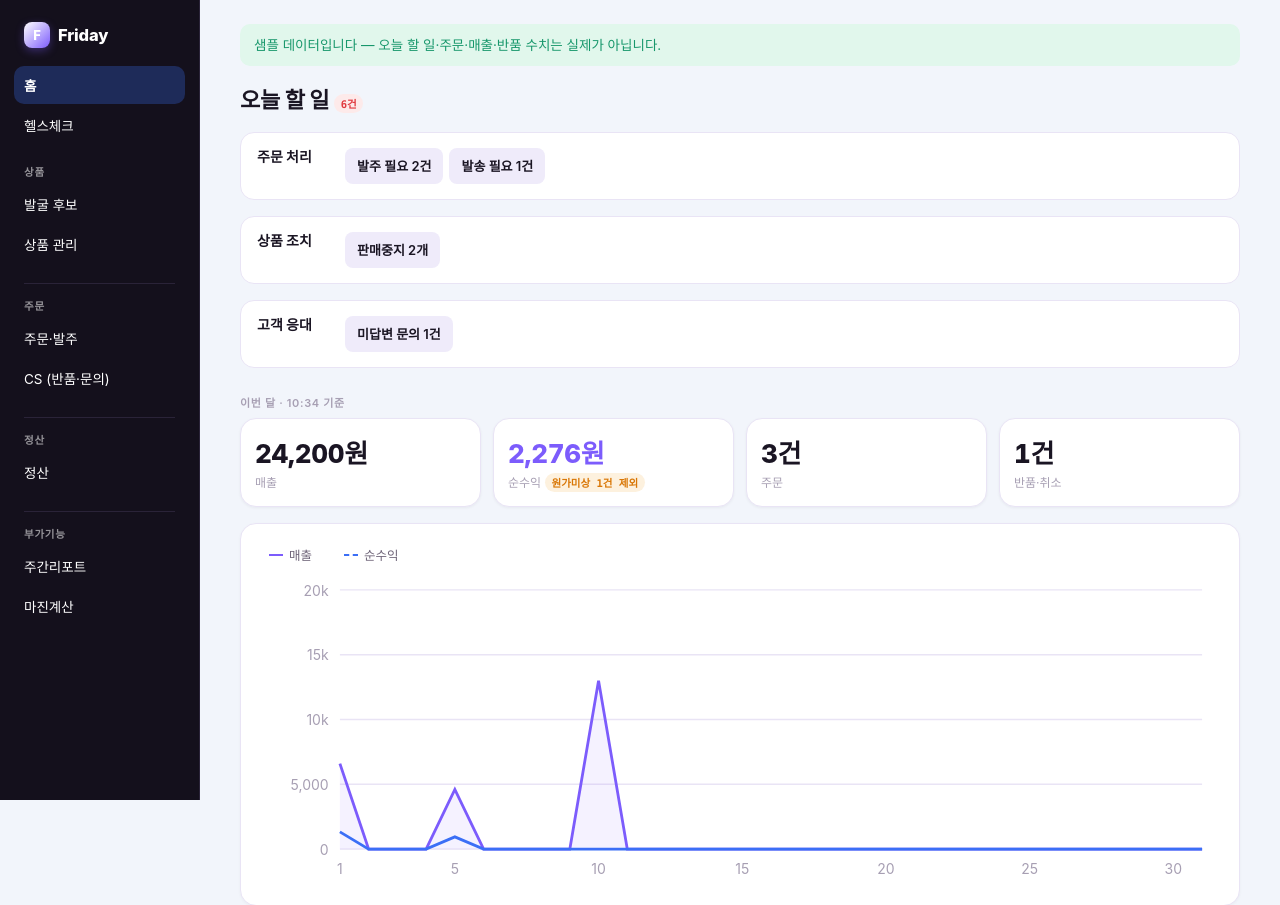
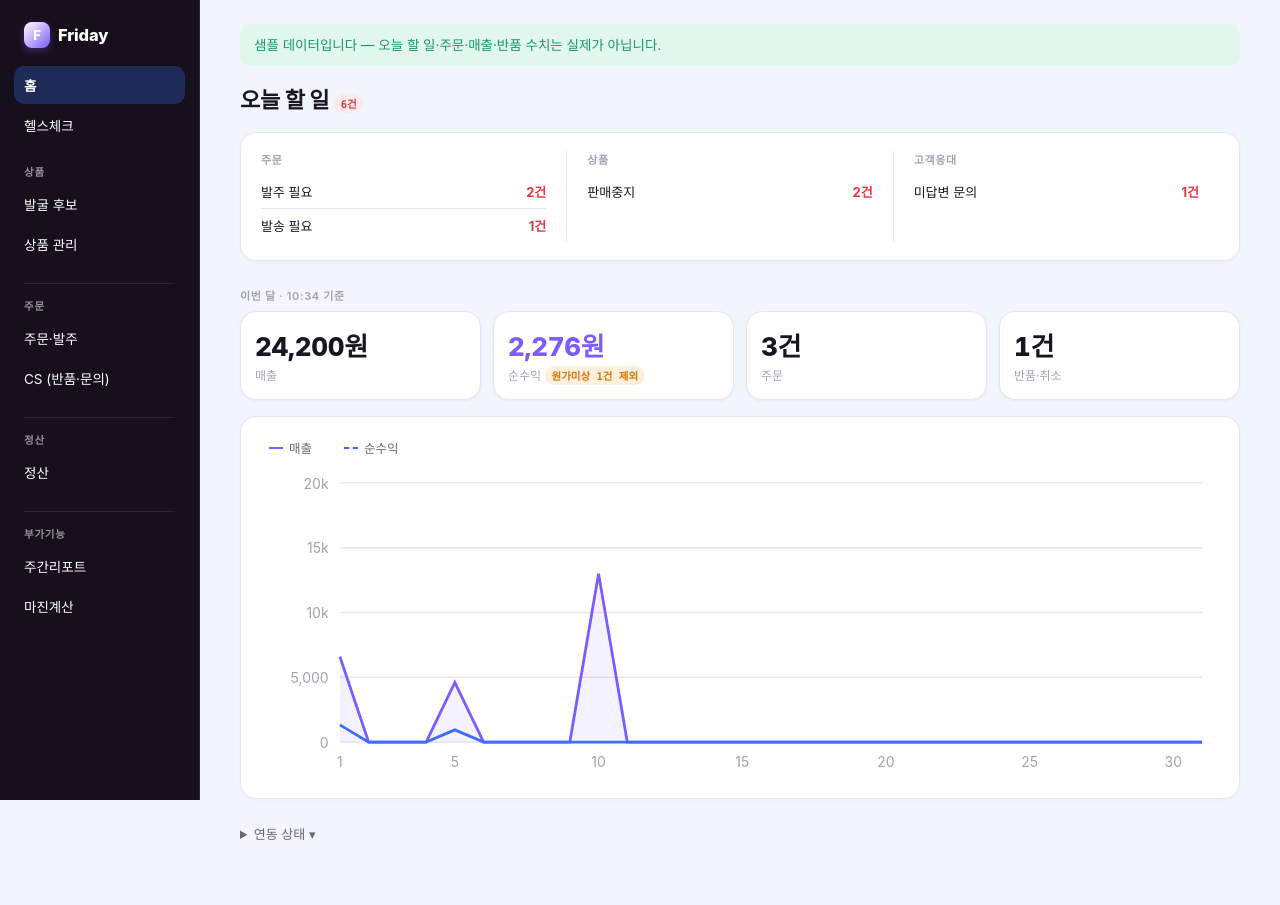
Before and after one commit to mhkim15/Danyol, a Flask app: page /demo in a window 1280 px wide. Shown: the top 905 px of the page. Run offline with Flask 3, Linux system fonts and the light colour scheme; some web fonts are replaced.

Commit message:
홈 할 일을 한 행 + 카테고리별 열 구조로 재배치
카테고리마다 별도 행(3줄)으로 쌓던 것을 패널 하나(한 행)로 합치고 주문/상품/
고객응대/정산을 세로 구분선으로 나눈 열로 배치했다. 각 열 안에서는 다시
항목명과 건수를 좌우로 나눠 스캔하기 쉽게 했다. 열이 1~2개만 있어도 전체
폭을 억지로 채우지 않는다(flex 기반이라 빈 열이 생기지 않음).

Co-Authored-By: Claude Sonnet 5 <noreply@anthropic.com>

```diff
--- a/webapp/app.py
+++ b/webapp/app.py
@@ -179,13 +179,11 @@ def _todo_groups(registered: list, pending_orders, returns_count, inquiry_count)
 
     order_items = []
     if pending_orders:
-        order_items.append({"text": f"발주 필요 {pending_orders}건",
-                             "link": url_for("orders", tab="ready"), "n": pending_orders})
+        order_items.append({"label": "발주 필요", "link": url_for("orders", tab="ready"), "n": pending_orders})
     dispatch_wait = len([i for i in load_queue() if i["status"] == STATUS_ORDERED])
     if dispatch_wait:
-        order_items.append({"text": f"발송 필요 {dispatch_wait}건",
-                             "link": url_for("orders", tab="dispatch"), "n": dispatch_wait})
-    groups.append({"name": "주문 처리", "rows": order_items})
+        order_items.append({"label": "발송 필요", "link": url_for("orders", tab="dispatch"), "n": dispatch_wait})
+    groups.append({"name": "주문", "rows": order_items})
 
     # 품절·판매중지·마진붕괴·무판매 판정은 health.py(캐시 기반, deep=False)와 공유한다 —
     # 같은 판정을 두 곳에서 따로 하면 두 화면이 다른 답을 낼 수 있다.
@@ -199,37 +197,32 @@ def _todo_groups(registered: list, pending_orders, returns_count, inquiry_count)
 
     product_items = []
     if suspended_n:
-        product_items.append({"text": f"판매중지 {suspended_n}개",
-                               "link": url_for("products_view", tab="action"), "n": suspended_n})
+        product_items.append({"label": "판매중지", "link": url_for("products_view", tab="action"), "n": suspended_n})
     if supply_n:
-        product_items.append({"text": f"재고 반영 {supply_n}건",
-                               "link": url_for("products_view", tab="action"), "n": supply_n})
+        product_items.append({"label": "재고 반영", "link": url_for("products_view", tab="action"), "n": supply_n})
     if margin_n:
-        product_items.append({"text": f"마진경고 {margin_n}건",
-                               "link": url_for("products_view", tab="action"), "n": margin_n})
+        product_items.append({"label": "마진경고", "link": url_for("products_view", tab="action"), "n": margin_n})
     if no_sale_n:
-        product_items.append({"text": f"무판매 {no_sale_n}개",
-                               "link": url_for("products_view", tab="action"), "n": no_sale_n})
-    groups.append({"name": "상품 조치", "rows": product_items})
+        product_items.append({"label": "무판매", "link": url_for("products_view", tab="action"), "n": no_sale_n})
+    groups.append({"name": "상품", "rows": product_items})
 
     cs_items = []
     if returns_count:
-        cs_items.append({"text": f"반품·취소 {returns_count}건",
-                          "link": url_for("cs"), "n": returns_count})
+        cs_items.append({"label": "반품·취소", "link": url_for("cs"), "n": returns_count})
     if inquiry_count:
-        cs_items.append({"text": f"미답변 문의 {inquiry_count}건", "link": url_for("cs"), "n": inquiry_count})
-    groups.append({"name": "고객 응대", "rows": cs_items})
+        cs_items.append({"label": "미답변 문의", "link": url_for("cs"), "n": inquiry_count})
+    groups.append({"name": "고객응대", "rows": cs_items})
 
     settle_items = []
     try:
         from bebrave.report.reconcile import reconcile, suggest_fee_rate
         s = suggest_fee_rate(reconcile())
         if s and abs(s["diff"]) > 0.01:
-            settle_items.append({"text": f"수수료율 확인 ({s['diff']:+.1%}p 차이)",
+            settle_items.append({"label": f"수수료율 확인({s['diff']:+.1%}p)",
                                   "link": url_for("settlement_view", tab="reconcile"), "n": 1})
     except Exception:
         pass  # 표본 부족(5건 미만)이면 suggest_fee_rate가 None — 지어내지 않고 그냥 0건으로 둔다
-    groups.append({"name": "정산 확인", "rows": settle_items})
+    groups.append({"name": "정산", "rows": settle_items})
 
     for g in groups:
         g["count"] = sum(i["n"] for i in g["rows"])
@@ -324,17 +317,17 @@ def index_demo():
     }
 
     demo_groups = [
-        {"name": "주문 처리", "count": 3, "rows": [
-            {"text": "발주 필요 2건", "link": url_for("orders_demo", tab="ready"), "n": 2},
-            {"text": "발송 필요 1건", "link": url_for("orders_demo", tab="dispatch"), "n": 1},
+        {"name": "주문", "count": 3, "rows": [
+            {"label": "발주 필요", "link": url_for("orders_demo", tab="ready"), "n": 2},
+            {"label": "발송 필요", "link": url_for("orders_demo", tab="dispatch"), "n": 1},
         ]},
-        {"name": "상품 조치", "count": 2, "rows": [
-            {"text": "판매중지 2개", "link": url_for("products_view", tab="action"), "n": 2},
+        {"name": "상품", "count": 2, "rows": [
+            {"label": "판매중지", "link": url_for("products_view", tab="action"), "n": 2},
         ]},
-        {"name": "고객 응대", "count": 1, "rows": [
-            {"text": "미답변 문의 1건", "link": url_for("cs"), "n": 1},
+        {"name": "고객응대", "count": 1, "rows": [
+            {"label": "미답변 문의", "link": url_for("cs"), "n": 1},
         ]},
-        {"name": "정산 확인", "count": 0, "rows": []},
+        {"name": "정산", "count": 0, "rows": []},
     ]
 
     flash("샘플 데이터입니다 — 오늘 할 일·주문·매출·반품 수치는 실제가 아닙니다.", "success")
--- a/webapp/templates/base.html
+++ b/webapp/templates/base.html
@@ -96,12 +96,18 @@
   .todo-title.attn { color: var(--err); }
   .todo-sub { font-size: 12px; color: var(--ink-muted); margin: 2px 0 0; }
   .todo-arrow { color: var(--ink-muted); font-size: 16px; flex-shrink: 0; }
-  .chip-link {
-    display: inline-block; padding: 5px 12px; margin: 2px 6px 2px 0;
-    background: var(--chip-bg); color: var(--ink); border-radius: 8px;
-    font-size: 13px; font-weight: 600; text-decoration: none; white-space: nowrap;
+  .todo-cols { display: flex; }
+  .todo-col { flex: 1; padding: 0 20px; min-width: 0; }
+  .todo-col:first-child { padding-left: 0; }
+  .todo-col:not(:first-child) { border-left: 1px solid var(--line); }
+  .todo-line {
+    display: flex; justify-content: space-between; align-items: center; gap: 10px;
+    padding: 7px 0; text-decoration: none; color: inherit; font-size: 13px;
+    border-bottom: 1px solid var(--line);
   }
-  .chip-link:hover { background: var(--accent-soft); color: var(--accent); }
+  .todo-line:last-child { border-bottom: none; }
+  .todo-line:hover span:first-child { color: var(--accent); }
+  .todo-line b { color: var(--err); font-weight: 700; flex-shrink: 0; }
 
   .stat-grid { display: grid; grid-template-columns: repeat(auto-fit, minmax(110px, 1fr)); gap: 12px; }
   .stat-card {
--- a/webapp/templates/index.html
+++ b/webapp/templates/index.html
@@ -11,19 +11,22 @@
 <div class="section">
   {% if todo_total == 0 %}
   <div class="panel" style="background:var(--ok-bg);color:var(--ok);">지금 할 일 없음</div>
-  {% endif %}
-
-  {# 카테고리당 행 하나 — 안에 항목을 칩으로 나열한다. 0건 그룹은 그리지 않는다. #}
-  <div class="stack">
+  {% else %}
+  {# 화면 전체가 한 행 — 카테고리(주문/상품/고객응대/정산)별로 열을 나누고,
+     그 열 안에서 다시 항목명·건수 두 열로 나눠 보여준다. 0건 그룹은 열 자체를 안 만든다. #}
+  <div class="panel todo-cols">
     {% for g in todo_groups if g.rows %}
-    <div class="todo-row" style="align-items:flex-start;">
-      <p class="todo-title" style="flex-shrink:0;width:88px;">{{ g.name }}</p>
-      <div style="flex:1;line-height:2;">
-        {% for it in g.rows %}<a href="{{ it.link }}" class="chip-link">{{ it.text }}</a>{% endfor %}
-      </div>
+    <div class="todo-col">
+      <p class="eyebrow" style="margin-bottom:8px;">{{ g.name }}</p>
+      {% for it in g.rows %}
+      <a href="{{ it.link }}" class="todo-line">
+        <span>{{ it.label }}</span><b>{{ it.n }}건</b>
+      </a>
+      {% endfor %}
     </div>
     {% endfor %}
   </div>
+  {% endif %}
 </div>
 
 <div class="section">
```
